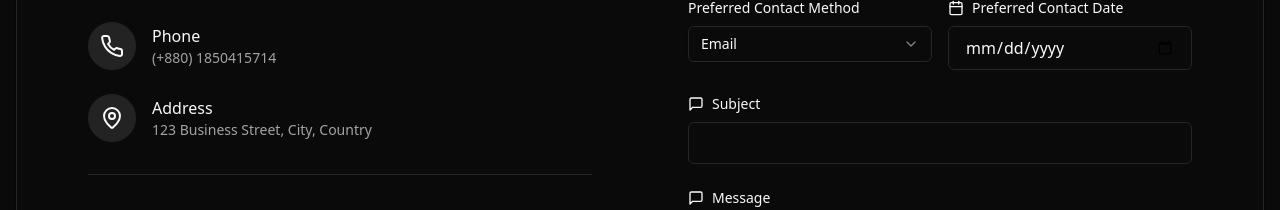
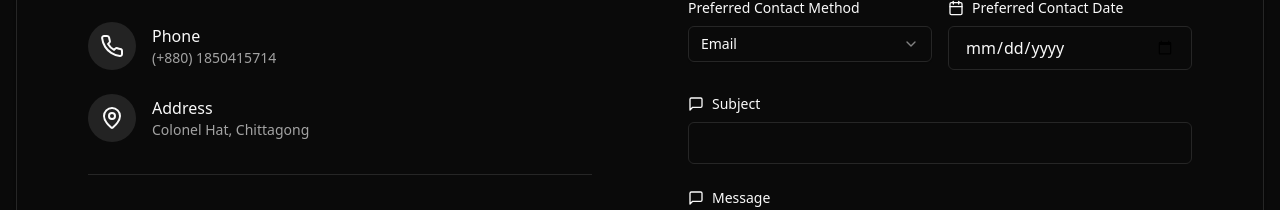
Before and after one commit to rakibul58/rakibul-portfolio, a React (Vite) app: page / in a window 1280 px wide. Shown: the part 3180-3390 px from the top of the page. Built offline with nearby package versions, Linux system fonts and the light colour scheme; no server answers.

Commit message:
contact update

```diff
--- a/src/modules/ContactSection.tsx
+++ b/src/modules/ContactSection.tsx
@@ -88,7 +88,6 @@ export default function ContactSection() {
         });
         setFormData(INITIAL_FORM_STATE);
       }
-      // eslint-disable-next-line @typescript-eslint/no-unused-vars
     } catch (error: unknown) {
       console.log({ error });
       setStatus({
@@ -107,7 +106,11 @@ export default function ContactSection() {
       href: "www.linkedin.com/in/muhammed-rakibul-hasan",
       label: "LinkedIn",
     },
-    { icon: Mail, href: "mailto:muhammed.rakbul.hasan.1@gmail.com", label: "Email" },
+    {
+      icon: Mail,
+      href: "mailto:muhammed.rakbul.hasan.1@gmail.com",
+      label: "Email",
+    },
     { icon: XIcon, href: "https://x.com/rakibul_58", label: "X" },
     {
       icon: Facebook,
@@ -132,7 +135,7 @@ export default function ContactSection() {
     {
       icon: MapPin,
       label: "Address",
-      value: "123 Business Street, City, Country",
+      value: "Colonel Hat, Chittagong",
     },
   ];
 
```
